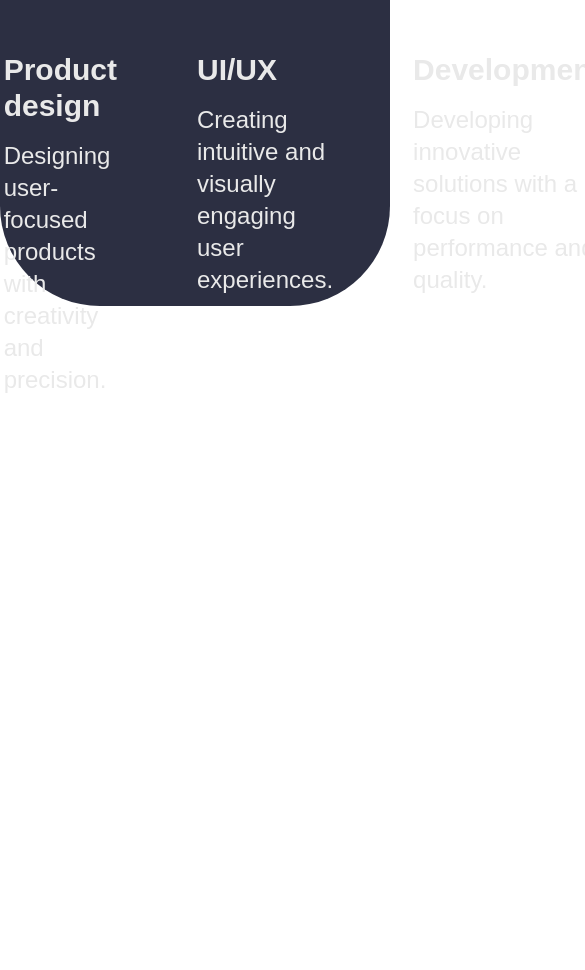
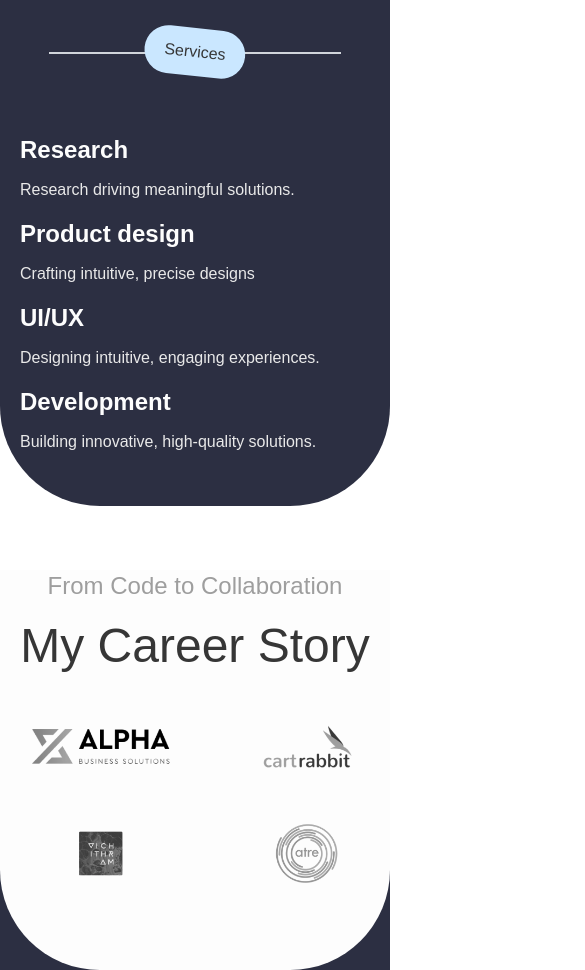
Before and after one commit to manishaac2002/anish_portfolio, a React (Vite) app: page / in a window 390 px wide. Shown: the part 1358-2328 px from the top of the page, 585 px wide, since content can reach past the window. Before the commit the page ends 1754 px from the top, so only its background shows below. Built offline with nearby package versions, Linux system fonts and the light colour scheme.

Commit message:
feat - completed services page || style- responsive also completed icons is till pending.

```diff
--- a/src/App.jsx
+++ b/src/App.jsx
@@ -11,6 +11,7 @@ const App=()=> {
         <AboutMe />
         <Company />
         <Services />
+        <Company />
       </div>
     </>
   )
--- a/src/index.css
+++ b/src/index.css
@@ -8,13 +8,9 @@
 }
 
 .blueContainer{
-      @apply h-[600px] md:h-[800px] bg-navyBlue rounded-b-4xl md:rounded-b-5xl
-}
-.blueContainerSm{
-      @apply h-[400px] md:h-[800px] bg-navyBlue rounded-b-4xl md:rounded-b-5xl
+      @apply h-[700px] md:h-[800px] bg-navyBlue rounded-b-4xl md:rounded-b-5xl
 }
 
-
-.whiteContainerSm{
+.whiteContainer{
      @apply h-[400px] md:h-[600px] bg-chalk-300 rounded-b-4xl md:rounded-b-5xl
 }
--- a/src/pages/Company.jsx
+++ b/src/pages/Company.jsx
@@ -5,7 +5,7 @@ const Company = () => {
   return (
     <div className="bg-navyBlue">
 
-    <div className="whiteContainerSm font-sans">
+    <div className="whiteContainer font-sans">
         <div className=" text-center">
             {/* company quote */}
             <p className="text-chalk-400 text-2xl md:text-3xl mt-16 md:mt-24">From Code to Collaboration</p>
--- a/src/pages/Project.jsx
+++ b/src/pages/Project.jsx
@@ -0,0 +1,11 @@
+
+
+const Project = () => {
+  return (
+    <div className="blueContainer">
+
+    </div>
+  )
+}
+
+export default Project
--- a/src/pages/Services.jsx
+++ b/src/pages/Services.jsx
@@ -7,41 +7,37 @@ const Services = () => {
         <p className="text-chalk-200 text-2xl md:text-3xl pt-16 ">Empathy is the foundation of exceptional</p>
         <p className="text-chalk-100 text-5xl md:text-8xl pt-6">Services</p>
       </div >
-      <div className="border-b-2 border-chalk-200 w-3/4 mx-auto pb-20 ">
 
+      <div className="flex justify-center">
+        {/* services button */}
+        <div className="relative border-b-2 border-gray-300 w-3/4 h-12 md:h-28">
+          <button className="absolute -bottom-6 left-1/2 transform -translate-x-1/2 rotate-6 bg-cloud text-coal font-medium px-5 py-3 rounded-full ">
+            Services
+          </button>
+        </div>
       </div>
 
-      <div className="flex justify-center gird-cols-1 md:grid-cols-2 gap-20">
-        {/* content */}
-        <div className="pt-16">
-          <p className="text-chalk-200 text-3xl md:text-5xl font-semibold">Research</p>
-          <p className="mt-4 text-chalk-200 text-2xl md:text-2xl ">
-            Turning research into actionable <br/>
-            ideas for meaningful solutions.
-          </p>
-        </div>
-        <div className="pt-16">
-          <p className="text-chalk-200 text-3xl md:text-5xl font-semibold">Product design</p>
-          <p className="mt-4 text-chalk-200 text-2xl md:text-2xl ">
-          Designing user-focused products <br/>
-          with creativity and precision.
-         </p>
-        </div>
-        <div className="pt-16">
-          <p className="text-chalk-200 text-3xl md:text-5xl font-semibold">UI/UX</p>
-          <p className="mt-4 text-chalk-200 text-2xl md:text-2xl ">
-          Creating intuitive and visually <br/>
-          engaging user experiences.
-            </p>
-        </div>
-        <div className="pt-16">
-          <p className="text-chalk-200 text-3xl md:text-5xl font-semibold">Development</p>
-          <p className="mt-4 text-chalk-200 text-2xl md:text-2xl ">
-            Developing innovative solutions with a <br/>
-            focus on performance and quality.</p>
-        </div>
+    <div className="mt-16  md:mt-24 md:grid md:gap-8 grid-cols-2 xl:grid xl:grid-cols-4 md:mx-20">
 
-      </div>
+    <div className="text-chalk-300 pt-4 ml-5">
+      <p className="text-2xl font-semibold md:text-3xl lg:text-4xl ">Research</p>
+      <p className="text-chalk-200 md:text-2xl  mt-3">Research driving meaningful solutions.</p>
+    </div>
+    <div className="text-chalk-300 pt-4 ml-5">
+      <p className="text-2xl font-semibold md:text-3xl lg:text-4xl">Product design</p>
+      <p className="text-chalk-200 md:text-2xl  mt-3">Crafting intuitive, precise designs</p>
+    </div>
+    <div className="text-chalk-300 pt-4 ml-5">
+      <p className="text-2xl font-semibold md:text-3xl lg:text-4xl">UI/UX</p>
+      <p className="text-chalk-200 md:text-2xl  mt-3">Designing intuitive, engaging experiences.</p>
+    </div>
+    <div className="text-chalk-300 pt-4 ml-5">
+      <p className="text-2xl font-semibold md:text-3xl lg:text-4xl">Development</p>
+      <p className="text-chalk-200 md:text-2xl  mt-3">Building innovative, high-quality solutions.</p>
+    </div>
+
+    </div>
+
     </div>
   )
 }
```
